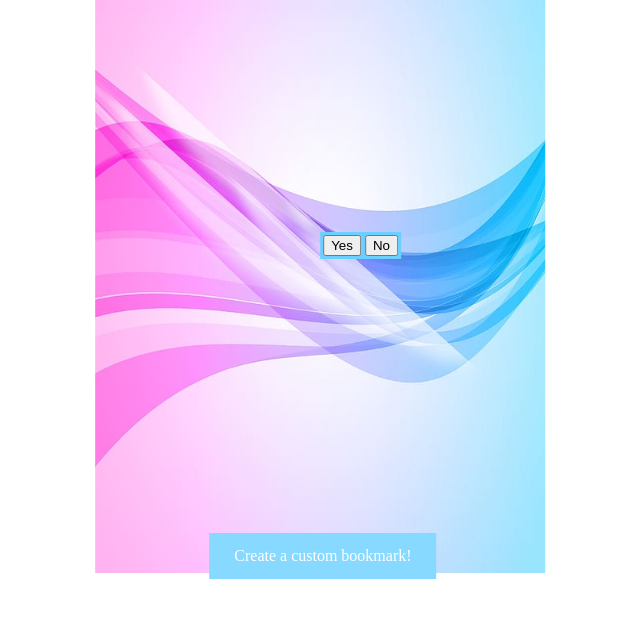
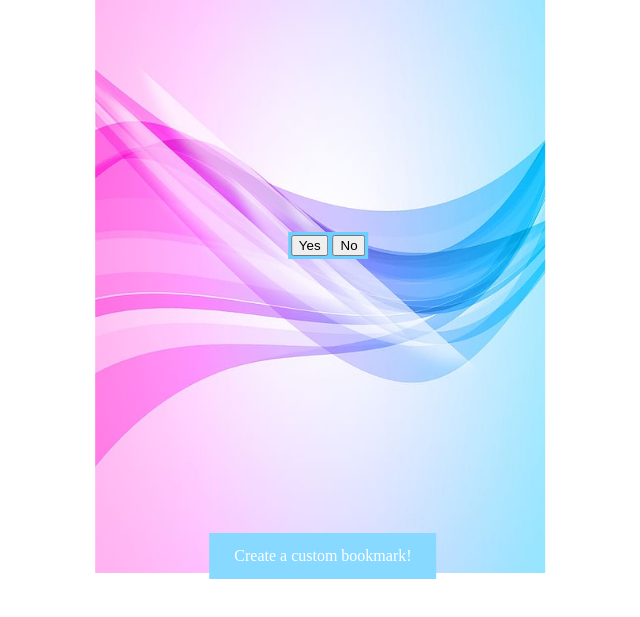
Before and after one commit to mimirave/CoMude, a plain HTML site: page index.html in a window 1280 px wide. Shown: the part 91-708 px from the top of the page, without its empty margins (346-986 px from the left). Drawn offline with Linux system fonts and the light colour scheme.

Commit message:
Update index.css

```diff
--- a/index.css
+++ b/index.css
@@ -52,7 +52,7 @@ section {
 	margin: auto;
 	position: absolute;
 	bottom: 50%;
-	left: 50%;
+	left: 43%;
 	background-color: #6bd0ff;
 	display: inline-block;
 }
```
